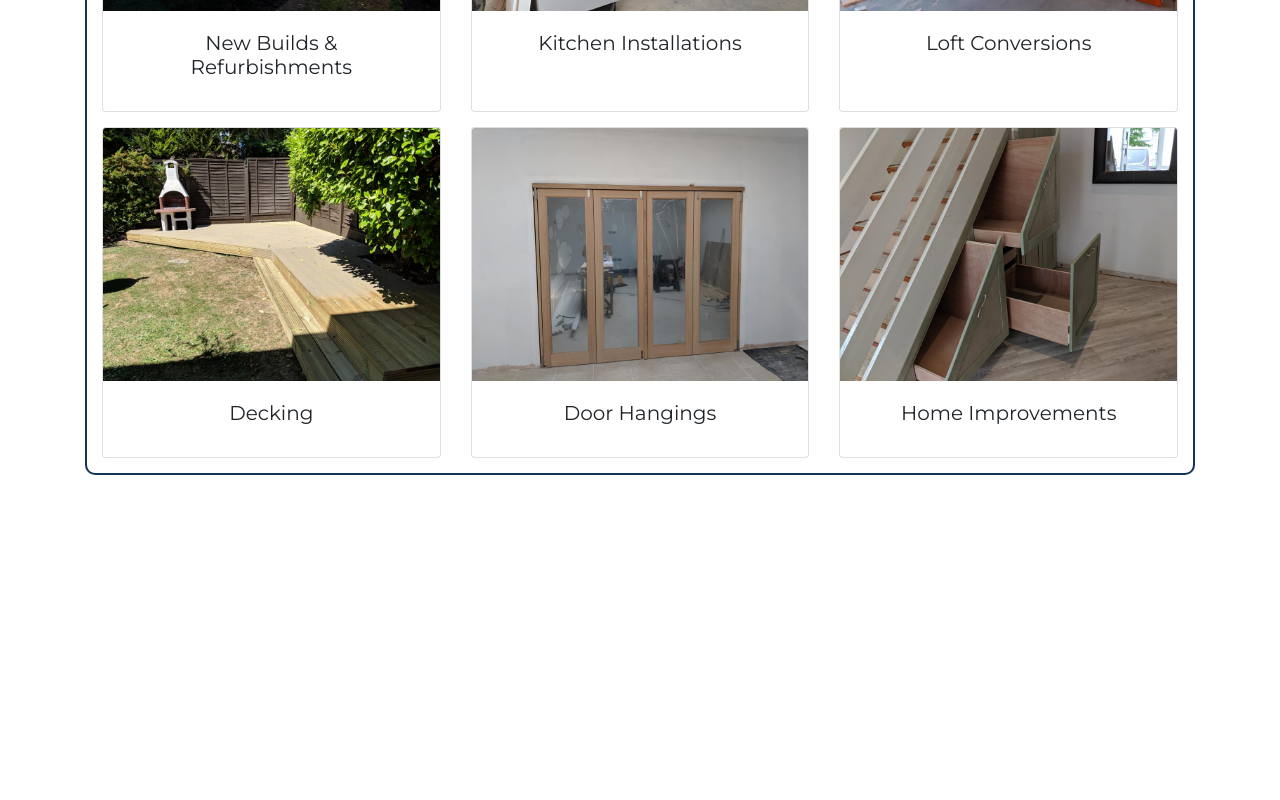
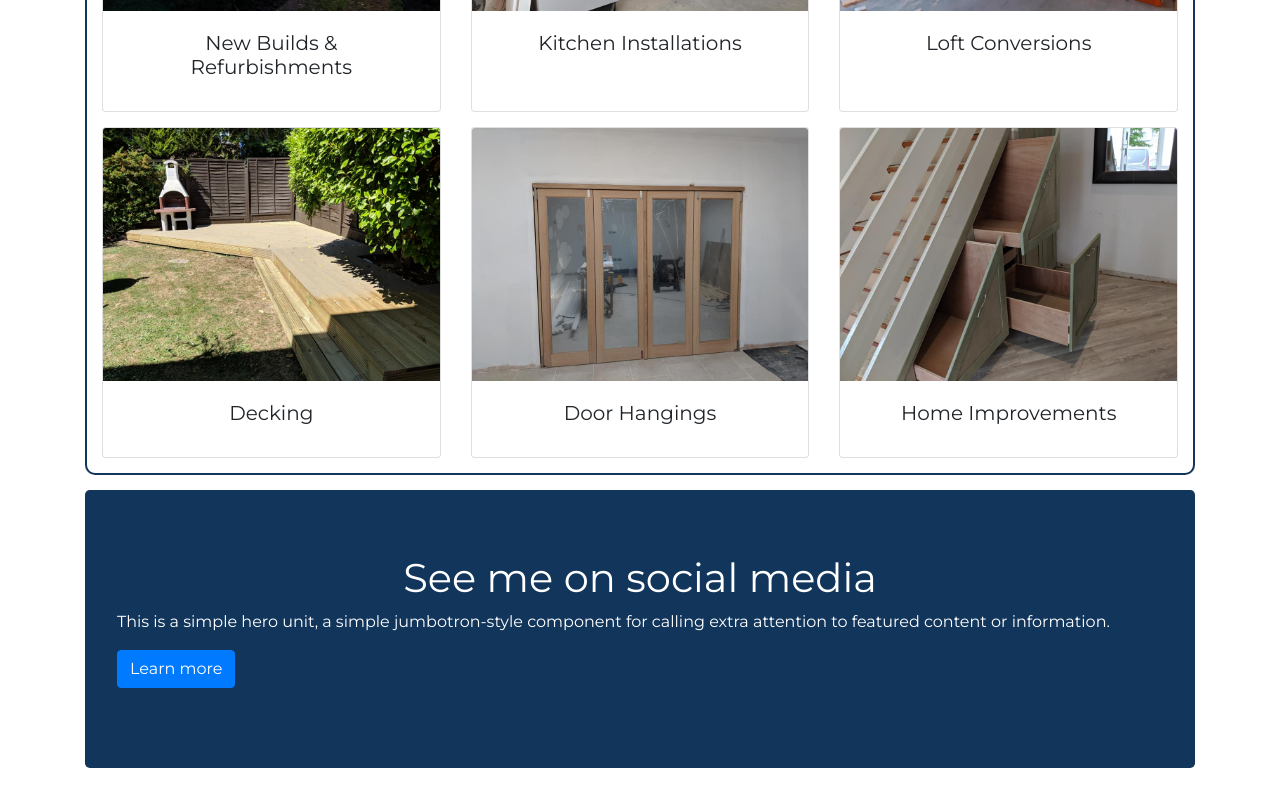
Before and after one commit to HottScall/Concept-Website, a React (Create React App) app: page / in a window 1280 px wide. Shown: the part 1053-1853 px from the top of the page. Before the commit the page ends 1543 px from the top, so only its background shows below. Built offline with nearby package versions, Linux system fonts and the light colour scheme.

Commit message:
Created a homeSocial component which will be a Jumbotron containing all the relevant social media links and reviews

```diff
--- a/src/Home.js
+++ b/src/Home.js
@@ -1,10 +1,12 @@
 import React from "react";
 import { HomeJumbotron } from "./components/HomeJumbotron";
 import { HomeContainer } from "./components/HomeContainer";
+import { HomeSocial } from "./components/HomeSocial";
 
 export const Home = () => (
   <div className="home-page-wrapper">
     <HomeJumbotron />
     <HomeContainer />
+    <HomeSocial />
   </div>
 );
--- /dev/null
+++ b/src/components/HomeSocial.js
@@ -0,0 +1,29 @@
+import React from "react";
+import { Jumbotron, Button } from "react-bootstrap";
+import styled from "styled-components";
+
+const Styles = styled.div`
+  .Jumbo {
+    background-size: cover;
+    background-color: #12355b;
+    color: #ffffff;
+    margin-top: 10px;
+  }
+`;
+
+export const HomeSocial = () => (
+  <Styles>
+    <div className="home-social-wrapper">
+      <Jumbotron className="Jumbo">
+        <h1 align="center">See me on social media</h1>
+        <p>
+          This is a simple hero unit, a simple jumbotron-style component for
+          calling extra attention to featured content or information.
+        </p>
+        <p>
+          <Button variant="primary">Learn more</Button>
+        </p>
+      </Jumbotron>
+    </div>
+  </Styles>
+);
```
